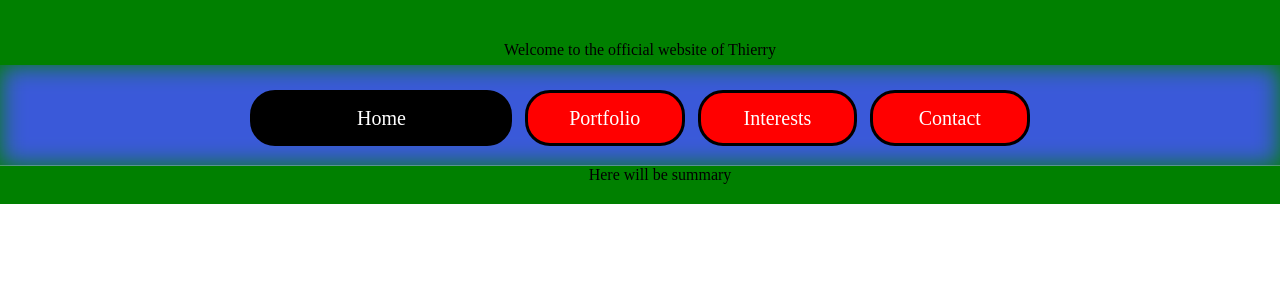
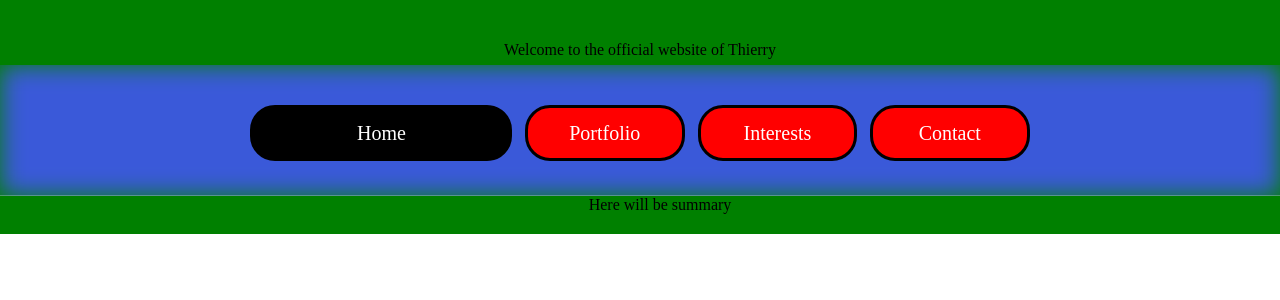
Before and after one commit to JovinMtl/persona-nuxt, a Nuxt app: page /portfolio in a window 1280 px wide. Shown: the top 300 px of the page. Built offline with nearby package versions, Linux system fonts and the light colour scheme.

Commit message:
menu can link to home and portfolio

```diff
--- a/views/me-nu.vue
+++ b/views/me-nu.vue
@@ -4,12 +4,14 @@
             <div class="menuContent">
                 <div @click="TurnA"
                     :class="!opt1 ? 'unclicked':'clicked'">
-                    <router-link to="" class="unline fs tex">
+                    <nuxt-link to="/" class="unline fs tex">Home</nuxt-link>
+                    <!-- <router-link to="" class="unline fs tex">
                         Home
-                    </router-link>
+                    </router-link> -->
                 </div>
                 <div @click="TurnB" :class="!opt2 ? 'unclicked wantClick':'clicked'">
-                    <router-link to="/" class="unline fs tex">Portfolio</router-link>
+                    <nuxt-link to="portfolio" class="unline fs tex">Portfolio</nuxt-link>
+                    <!-- <router-link to="/" class="unline fs tex">Portfolio</router-link> -->
                 </div>
                 <div @click="TurnC" :class="!opt3 ? 'unclicked':'clicked'">
                     <router-link to="/" class="unline fs tex">Interests</router-link>
@@ -50,7 +52,7 @@ export default defineComponent({
             opt3.value = false
             opt4.value = false
             // console.log("Have clicked B")
-            emit('initial', '2')
+            // emit('initial', '2')
         }
         const TurnC = ()=>{
             opt3.value = true
@@ -245,7 +247,7 @@ export default defineComponent({
         font-size: 1.5rem;
     }
     .menuSticky{
-        height: 90px;
+        height: 120px;
         padding-bottom: .6rem;
     }
     .unclicked{
```
